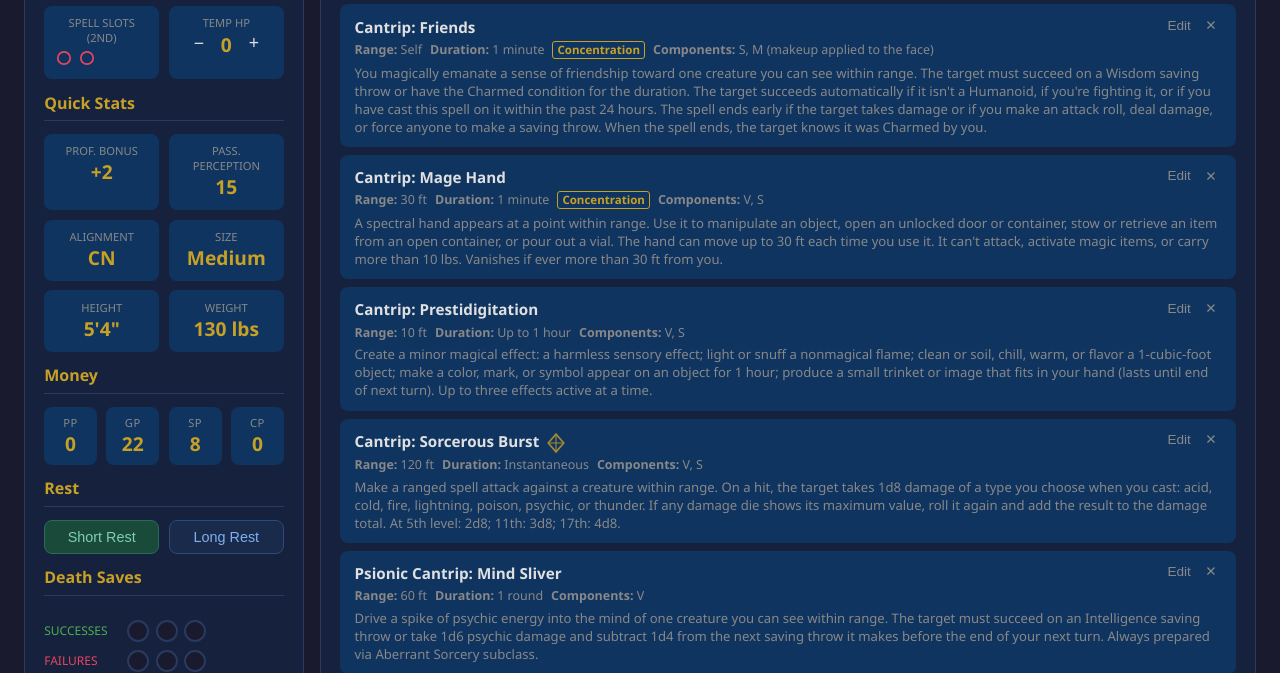
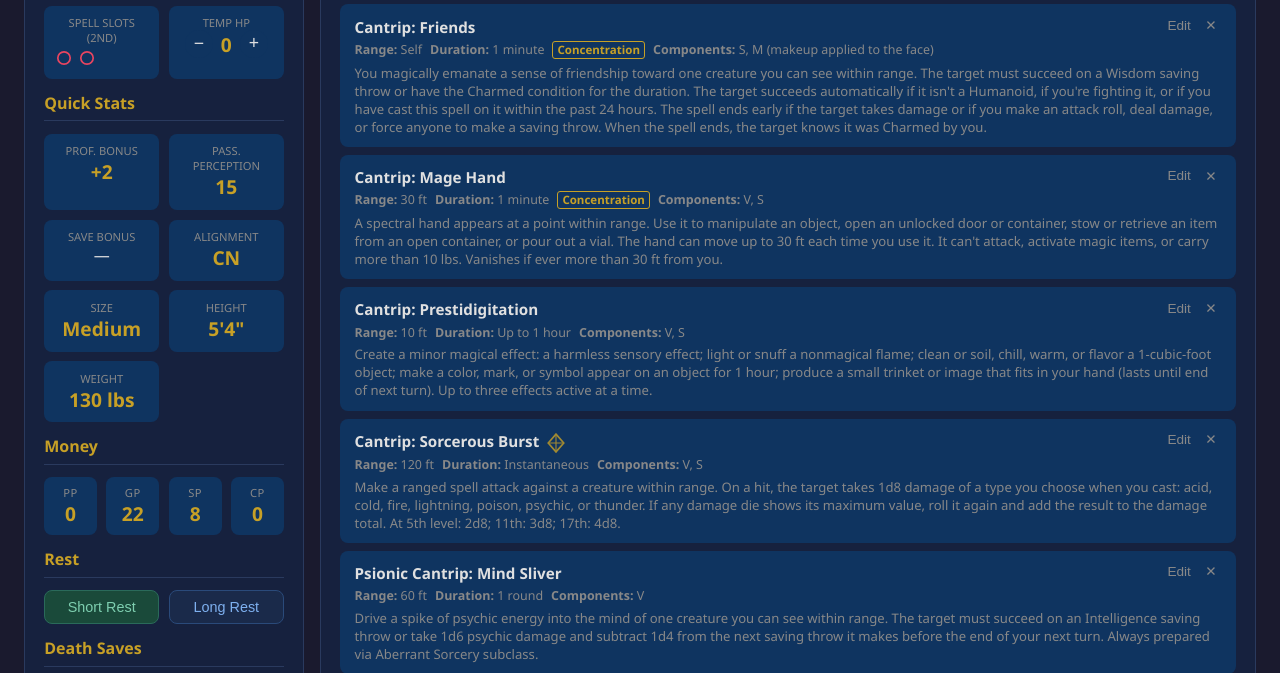
Before and after one commit to nmacinnis/tomato, a Flask app: page /character/1 in a window 1280 px wide. Shown: the part 905-1578 px from the top of the page. Run offline with Flask 3, Linux system fonts and the light colour scheme; data comes from the database, SQL or seed files in the repository; data that the repository does not hold is empty.

Commit message:
Fix three frontend bugs: stat edits, finesse checkbox, save bonus display
1. editStat now calls renderSaves() after patching (character-stats.js)
   Editing an ability score updated the modifier shown in the stat box and
   refreshed the skills panel, but did not call renderSaves(). This meant
   the 'save +X' value displayed inside each stat box went stale until a
   rest or page reload triggered a full re-render. The fix adds renderSaves()
   immediately after the stat mod is updated, before renderSkills().

2. openItemModal now restores the finesse checkbox (character-inventory.js)
   Every other weapon field was populated when opening the edit modal for an
   existing item — damage_dice, damage_type, magic_bonus, is_melee,
   damage_notes — but finesse was never read from the item. The checkbox
   always opened unchecked, so saving any finesse weapon via the modal would
   silently overwrite finesse=true to finesse=false in the DB. Fixed by
   adding itemForm.finesse.checked = !!item.finesse alongside the other
   weapon fields.

3. Add save-bonus-val and save-bonus-breakdown to the Quick Stats panel
   (character.html)
   updateSaveBonusDisplay() in character-stats.js maintained a live total
   of save bonuses from equipped items and active abilities, and already had
   both a display element (save-bonus-val) and a clickable breakdown
   (save-bonus-breakdown) with scroll-to-source behaviour. But neither
   element existed in the HTML template, so the entire feature was silently
   suppressed — the bonus was only visible buried inside the death saves
   toggle. Added a 'Save Bonus' combat box to Quick Stats so the information
   is actually visible. The existing addEventListener click handler and
   updateSaveBonusDisplay logic required no changes.

Co-Authored-By: Claude Sonnet 4.6 <noreply@anthropic.com>

```diff
--- a/static/character-inventory.js
+++ b/static/character-inventory.js
@@ -204,6 +204,7 @@ function openItemModal(item = null) {
     itemForm.damage_type.value = item.damage_type || "";
     itemForm.magic_bonus.value = item.magic_bonus || 0;
     itemForm.is_melee.checked = item.is_melee !== 0;
+    itemForm.finesse.checked = !!item.finesse;
     itemForm.damage_notes.value = item.damage_notes || "";
     itemForm.flavor.value = item.flavor || "";
     itemForm.equipped.checked = !!item.equipped;
--- a/static/character-stats.js
+++ b/static/character-stats.js
@@ -410,6 +410,7 @@ function editStat(stat) {
     input.replaceWith(valEl);
     valEl.textContent = val;
     box.querySelector(".stat-mod").textContent = modifier(val);
+    renderSaves();
     renderSkills();
   };
   input.onblur = save;
--- a/templates/character.html
+++ b/templates/character.html
@@ -127,6 +127,11 @@
       <div class="combat-row">
         <div class="combat-box"><span class="combat-label">Prof. Bonus</span><span id="prof-val"></span></div>
         <div class="combat-box"><span class="combat-label">Pass. Perception</span><span id="perc-val"></span></div>
+        <div class="combat-box">
+          <span class="combat-label">Save Bonus</span>
+          <span id="save-bonus-val">—</span>
+          <div id="save-bonus-breakdown" class="ac-breakdown"></div>
+        </div>
         <div class="combat-box"><span class="combat-label">Alignment</span><span id="alignment-val"></span></div>
         <div class="combat-box"><span class="combat-label">Size</span><span id="size-val"></span></div>
         <div class="combat-box"><span class="combat-label">Height</span><span id="height-val"></span></div>
```
